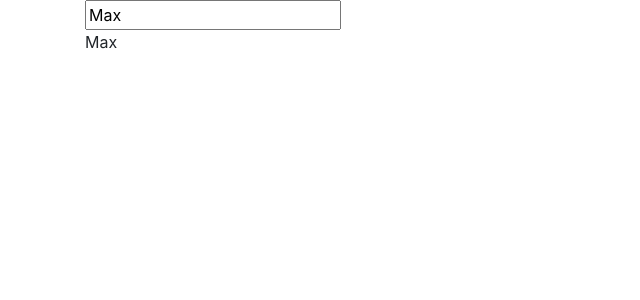
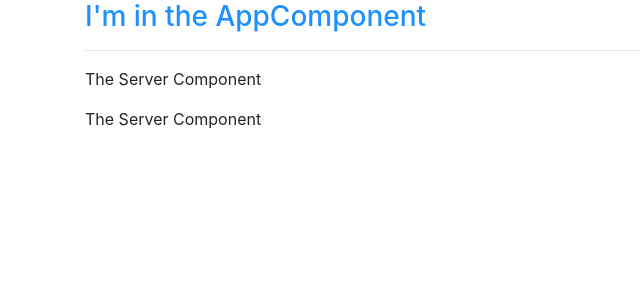
Before and after one commit to mdmengo/ng-app, an Angular app: page / in a window 1280 px wide. Shown: the top 300 px of the page, without its empty margins (0-640 px from the left). Built offline with nearby package versions, Linux system fonts and the light colour scheme.

Commit message:
Working with components

```diff
--- a/src/app/app.component.html
+++ b/src/app/app.component.html
@@ -1,4 +1,9 @@
 <div class="container">
-  <input type="text" [(ngModel)]="name">
-  <p>{{name}}</p>
+  <div class="row">
+    <div class="col">
+      <h3>I'm in the AppComponent</h3>
+      <hr>
+      <app-servers></app-servers>
+    </div>
+  </div>
 </div>
--- a/src/app/app.component.scss
+++ b/src/app/app.component.scss
@@ -0,0 +1,3 @@
+h3 {
+  color: dodgerblue;
+}
--- a/src/app/app.component.ts
+++ b/src/app/app.component.ts
@@ -6,5 +6,4 @@ import { Component } from '@angular/core';
   styleUrls: ['./app.component.scss']
 })
 export class AppComponent {
-  name = 'Max';
 }
--- /dev/null
+++ b/src/app/server/server.component.html
@@ -0,0 +1 @@
+<p>The Server Component</p>
--- /dev/null
+++ b/src/app/servers/servers.component.html
@@ -0,0 +1,2 @@
+<app-server></app-server>
+<app-server></app-server>
--- /dev/null
+++ b/src/app/servers/servers.component.ts
@@ -0,0 +1,18 @@
+import { Component, OnInit } from '@angular/core';
+
+@Component({
+  selector: 'app-servers',
+  template: `
+    <app-server></app-server>
+    <app-server></app-server>
+  `,
+  styleUrls: ['./servers.component.scss']
+})
+export class ServersComponent implements OnInit {
+
+  constructor() { }
+
+  ngOnInit() {
+  }
+
+}
```
Also changed, not shown: src/app/app.module.ts (+8 -2 lines), src/app/server/server.component.ts (added, +10 -0 lines), src/app/servers/servers.component.scss (added).
